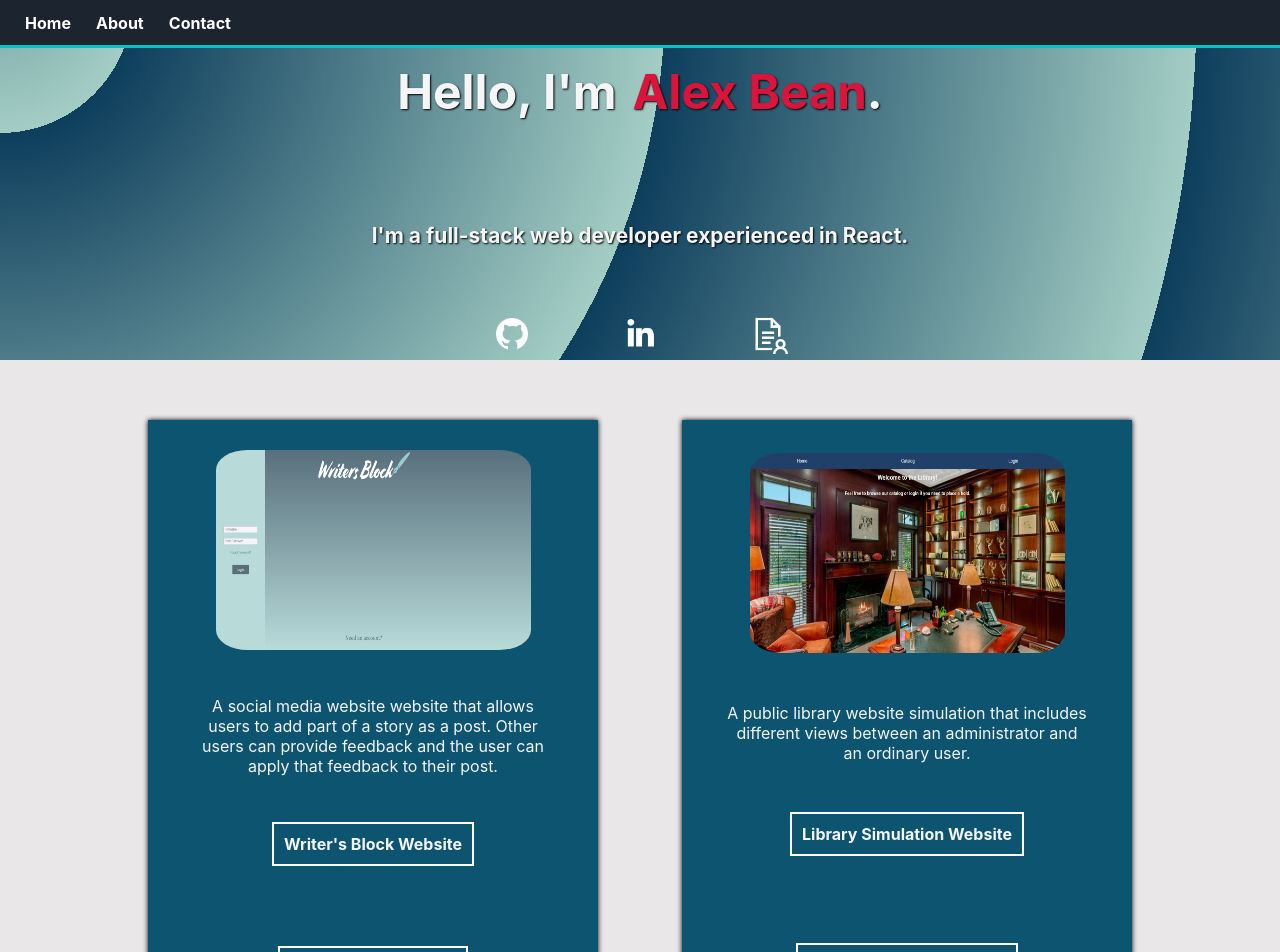
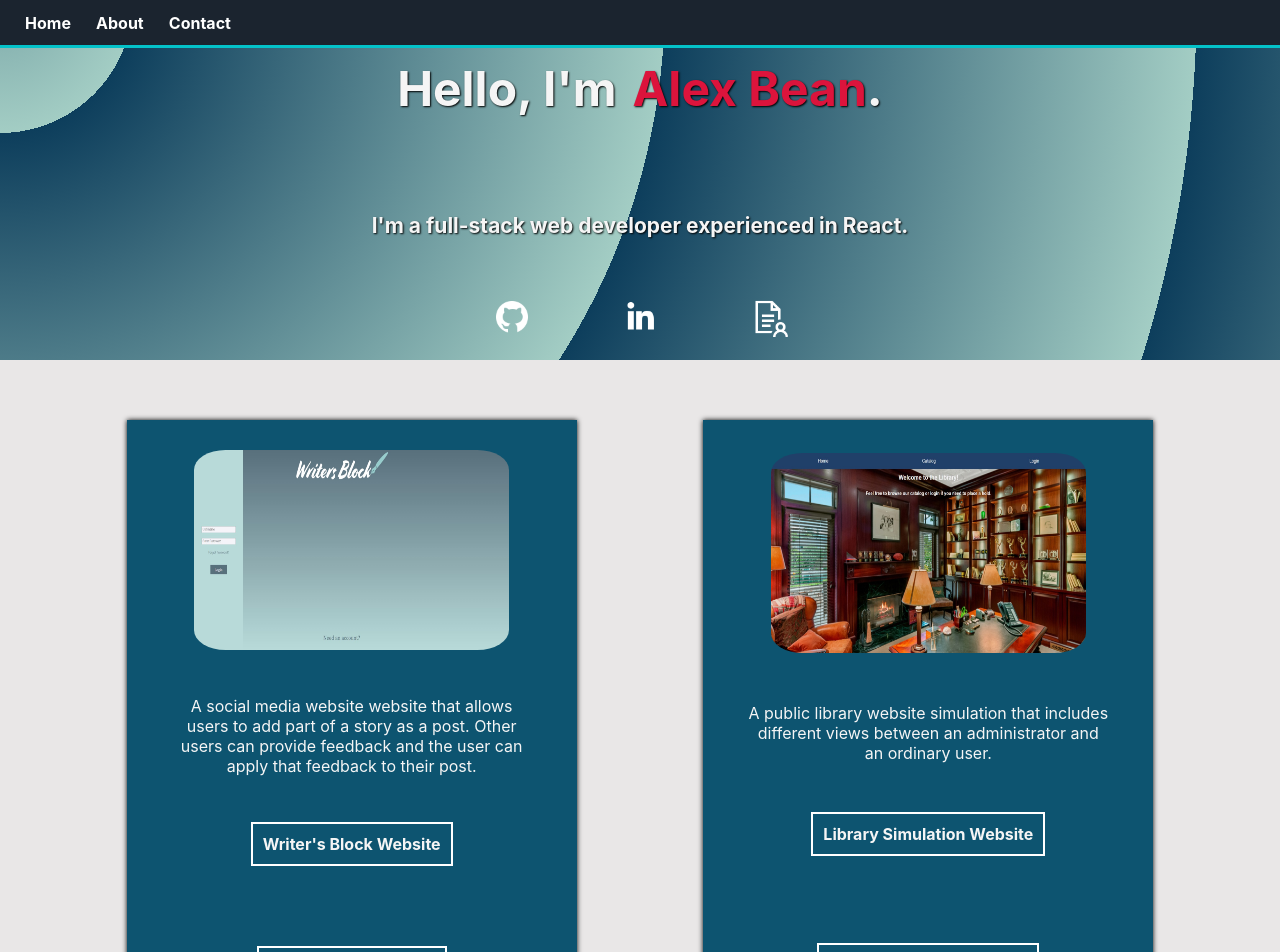
Before and after one commit to AlexEBean/Portfolio, a React (Create React App) app: page / in a window 1280 px wide. Shown: the top 952 px of the page. Built offline with nearby package versions, Linux system fonts and the light colour scheme.

Commit message:
small styling changes to Home

```diff
--- a/src/App.css
+++ b/src/App.css
@@ -1,5 +1,6 @@
 .App {
   text-align: center;
+  overflow-x: hidden;
 }
 
 .App-logo {
--- a/src/components/Home/Home.css
+++ b/src/components/Home/Home.css
@@ -43,7 +43,7 @@
     display: flex;
     flex-direction: row;
     justify-content: space-around;
-    padding-bottom: 10px;
+    padding-bottom: 30px;
 }
 
 .logo-links {
@@ -61,7 +61,7 @@
 
 .projects{
     display: flex;
-    width: 90%;
+    width: 100%;
     justify-content: space-evenly;
     margin-top: 60px;
 }
```
